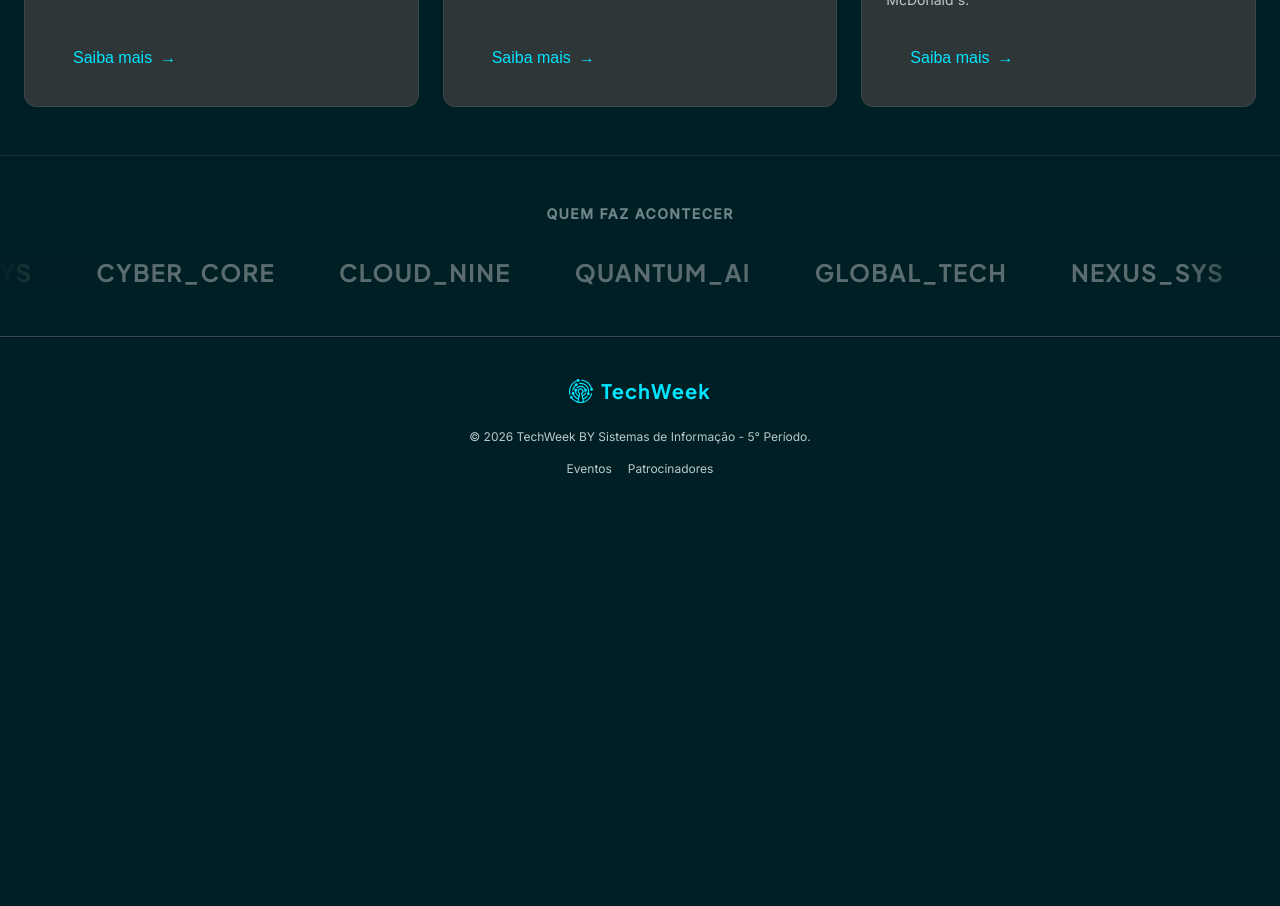
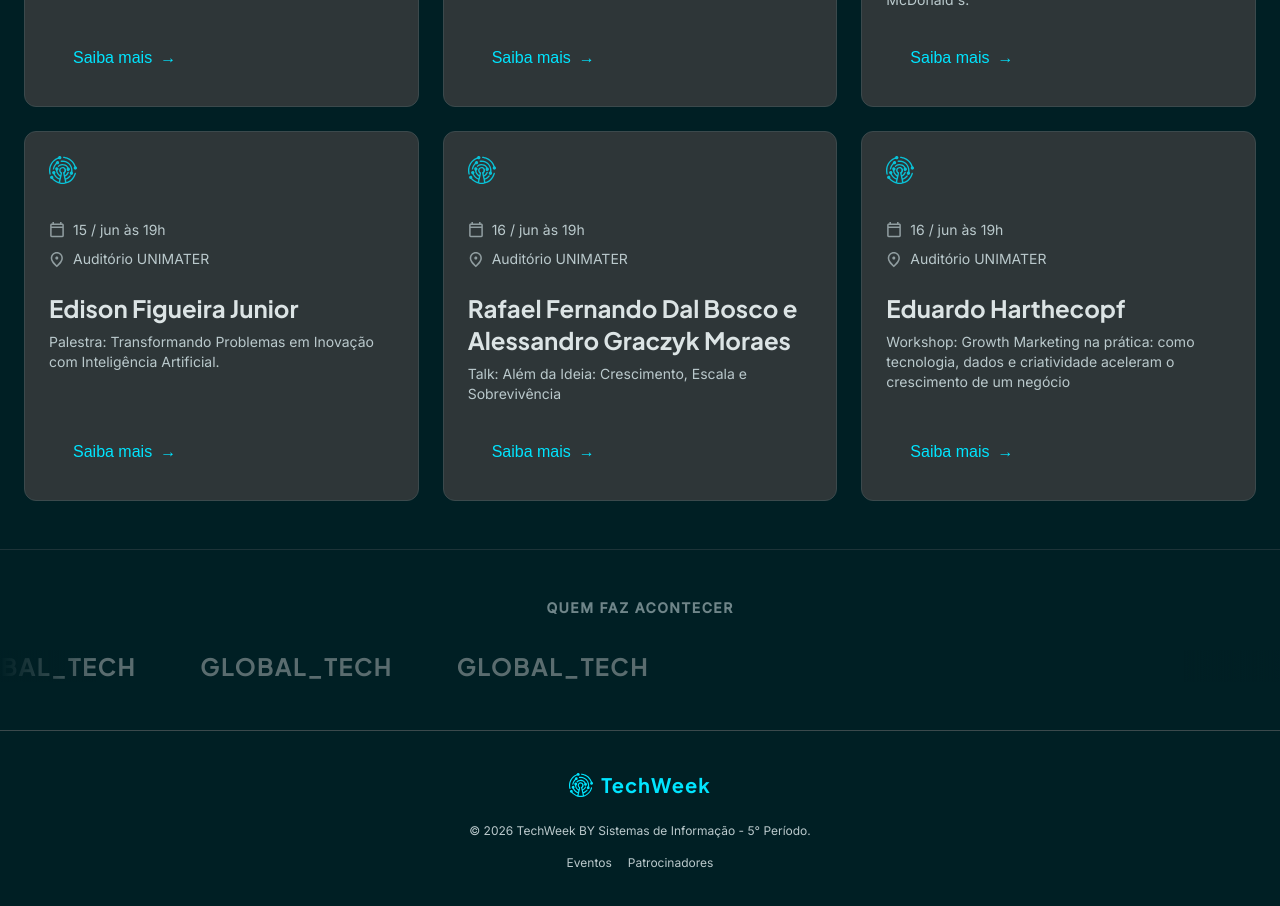
Before and after one commit to Chicosk1/MaterWeek_LP, a React (Vite) app in the folder materweek-frontend/: page / in a window 1280 px wide. Shown: the part 1000-1906 px from the top of the page. Before the commit the page ends 1517 px from the top, so only its background shows below. Built offline with nearby package versions, Linux system fonts and the light colour scheme; a web font is replaced by a local one.

Commit message:
Ajustando card da Semana Academica e adicionando eventos

```diff
--- a/materweek-frontend/src/components/sections/HeroSection.tsx
+++ b/materweek-frontend/src/components/sections/HeroSection.tsx
@@ -9,7 +9,7 @@ export const HeroSection: FC = () => {
       <div className="absolute inset-0 bg-[radial-gradient(circle_at_center,rgba(0,229,255,0.05)_0,transparent_50%)] pointer-events-none" />
 
       <Badge className="mb-8">
-        Semana Acadêmica de Sistemas de Informação - 2026
+        Semana Acadêmica de SI e ADS  - 2026
       </Badge>
 
       <Typography variant="h1" className="mb-6 max-w-3xl">
--- a/materweek-frontend/src/data/mock.ts
+++ b/materweek-frontend/src/data/mock.ts
@@ -1,5 +1,6 @@
 import type { EventItem, Sponsor } from '../types';
 
+import SILogo from '../assets/logo_si.svg';
 import sebraeLogo from '../assets/sebrae.svg';
 
 
@@ -30,13 +31,36 @@ export const mockEvents: EventItem[] = [
     title: 'João Branco',
     description: 'Considerado um dos 10 melhores profissionais de Marketing do Brasil, ex-VP de Marketing do McDonald\'s.',
     linkUrl: 'https://sebraepr.com.br/lp/feirapatobranco/?srsltid=AfmBOorE1gDLNUq27jZqCCrofJTaI-5lkfUOF8BEopR51s9hQvUR_PJK#inscreva-se',
+  },
+  {
+    id: '4',
+    iconUrl: SILogo,
+    date: '15 / jun às 19h',
+    location: 'Auditório UNIMATER',
+    title: 'Edison Figueira Junior',
+    description: 'Palestra: Transformando Problemas em Inovação com Inteligência Artificial.',
+    linkUrl: 'https://www.materdei.edu.br/pt',
+  },
+  {
+    id: '5',
+    iconUrl: SILogo,
+    date: '16 / jun às 19h',
+    location: 'Auditório UNIMATER',
+    title: 'Rafael Fernando Dal Bosco e Alessandro Graczyk Moraes',
+    description: 'Talk: Além da Ideia: Crescimento, Escala e Sobrevivência',
+    linkUrl: 'https://www.materdei.edu.br/pt',
+  },
+  {
+    id: '6',
+    iconUrl: SILogo,
+    date: '16 / jun às 19h',
+    location: 'Auditório UNIMATER',
+    title: 'Eduardo Harthecopf',
+    description: 'Workshop: Growth Marketing na prática: como tecnologia, dados e criatividade aceleram o crescimento de um negócio',
+    linkUrl: 'https://www.materdei.edu.br/pt',
   }
 ];
 
 export const mockSponsors: Sponsor[] = [
-  { id: '1', name: 'GLOBAL_TECH', logoUrl: '', altText: 'Global Tech Logo' },
-  { id: '2', name: 'NEXUS_SYS', logoUrl: '', altText: 'Nexus Sys Logo' },
-  { id: '3', name: 'CYBER_CORE', logoUrl: '', altText: 'Cyber Core Logo' },
-  { id: '4', name: 'CLOUD_NINE', logoUrl: '', altText: 'Cloud Nine Logo' },
-  { id: '5', name: 'QUANTUM_AI', logoUrl: '', altText: 'Quantum AI Logo' }
+  { id: '1', name: 'GLOBAL_TECH', logoUrl: '', altText: 'Global Tech Logo' }
 ];
```
